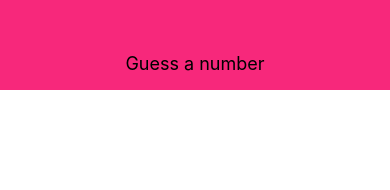
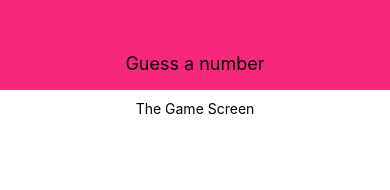
Before and after one commit to viniciuspasquantonio/guess-number, a React Native app: screen / in a window 390 px wide. Shown: the top 190 px of the page. Built offline with nearby package versions, Linux system fonts and the light colour scheme.

Commit message:
screen component

```diff
--- a/App.js
+++ b/App.js
@@ -2,12 +2,15 @@ import React from 'react';
 import { StyleSheet, Text, View } from 'react-native';
 
 import Header from './components/Header';
+import StartGameScreen from './screens/StartGameScreen';
+
 
 
 export default function App() {
   return (
     <View style={styles.screen}>
       <Header title="Guess a number"/>
+      <StartGameScreen/>
     </View>
   );
 }
--- /dev/null
+++ b/screens/StartGameScreen.js
@@ -0,0 +1,23 @@
+import React from 'react';
+import {View,Text,StyleSheet} from 'react-native';
+
+const StartGameScreen = props => {
+    return (
+        <View style={styles.screen}>
+            <Text>
+                The Game Screen
+            </Text>
+        </View>
+    );
+};
+
+const styles = StyleSheet.create({
+    screen:{
+        flex: 1,
+        padding: 10,
+        alignItems: 'center'
+
+    }
+});
+
+export default StartGameScreen;
```
